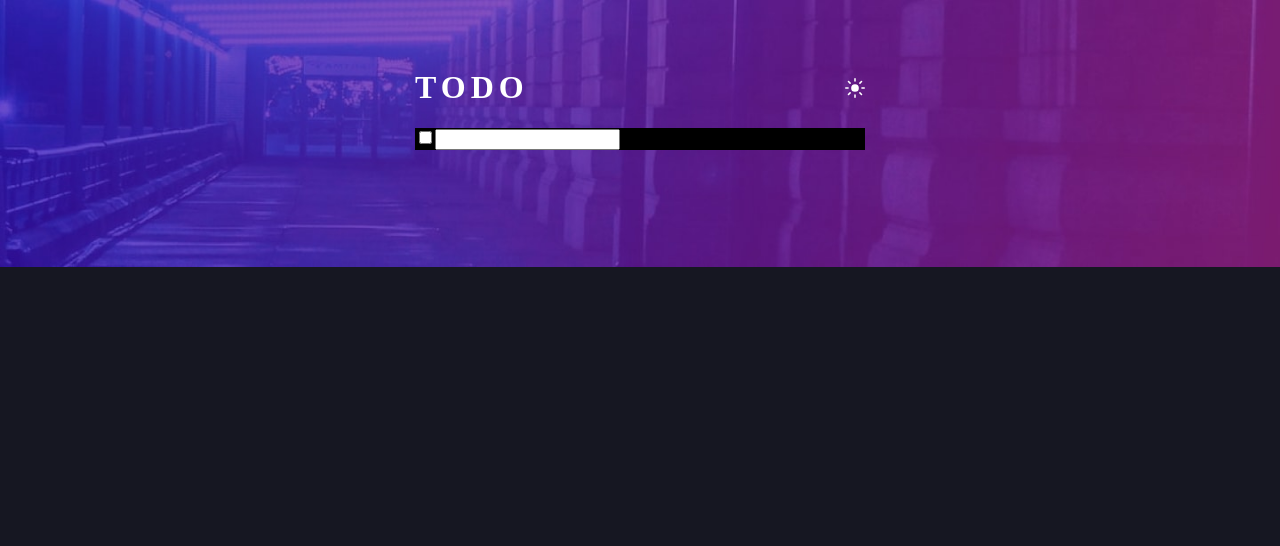
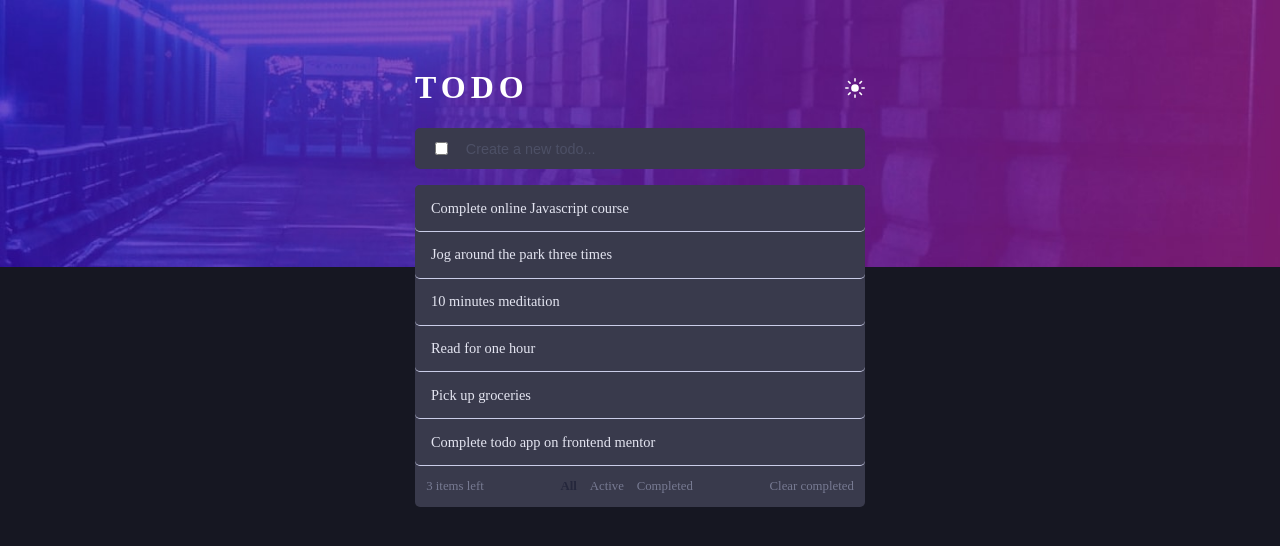
Before and after one commit to siafromspace/Todo-Application, a React (Create React App) app: page / in a window 1280 px wide. Shown: the top 546 px of the page. Built offline with nearby package versions, Linux system fonts and the light colour scheme.

Commit message:
major stylings covered

```diff
--- a/src/App.js
+++ b/src/App.js
@@ -6,8 +6,12 @@ import {
   RouterProvider
 } from "react-router-dom"
 import ThemeContextProvider from './context/ThemeContext';
+import TodoContextProvider from './context/TodoContext';
+
 //pages
 import All from './pages/All';
+import Active from './pages/Active';
+import Completed from './pages/Completed';
 
 //layouts
 import RootLayout from './layout/RootLayout';
@@ -16,15 +20,19 @@ const router = createBrowserRouter(
   createRoutesFromElements(
     <Route path="/" element={<RootLayout/>}>
       <Route index element={<All/>} />
+      <Route path="active" element={<Active />} />
+      <Route path="completed" element={<Completed />} />
     </Route>
   )
 )
 
 function App() {
   return (
-    <ThemeContextProvider>
-      <RouterProvider router={router} />
-    </ThemeContextProvider>
+    <TodoContextProvider>
+      <ThemeContextProvider>
+        <RouterProvider router={router} />
+      </ThemeContextProvider>
+    </TodoContextProvider>
   );
 }
 
--- /dev/null
+++ b/src/components/Todo.jsx
@@ -0,0 +1,10 @@
+const Todo = ({task}) => {
+    return (
+        <div className="text-field">
+          {/* <div></div> */}
+          <p>{task}</p>
+        </div>
+     );
+}
+
+export default Todo;
--- /dev/null
+++ b/src/context/TodoContext.js
@@ -0,0 +1,48 @@
+import { createContext, useState } from "react";
+
+export const TodoContext = createContext()
+
+const todoList = [
+    {
+        id: 1,
+        task: "Complete online Javascript course",
+        status: "active"
+    },
+    {
+        id: 2,
+        task: "Jog around the park three times",
+        status: "active"
+    },
+    {
+        id: 3,
+        task: "10 minutes meditation",
+        status: "completed"
+    },
+    {
+        id: 4,
+        task: "Read for one hour",
+        status: "active"
+    },
+    {
+        id: 5,
+        task: "Pick up groceries",
+        status: "completed"
+    },
+    {
+        id: 6,
+        task: "Complete todo app on frontend mentor",
+        status: "completed"
+    }
+]
+
+const TodoContextProvider = ({children}) => {
+    const [todos, setTodos] = useState(todoList)
+
+    return (
+        <TodoContext.Provider value={{todos}}>
+            {children}
+        </TodoContext.Provider>
+    )
+}
+
+export default TodoContextProvider
--- a/src/index.css
+++ b/src/index.css
@@ -4,7 +4,7 @@
   --veryLightGrayishBlue: hsl(236, 33%, 92%);
   --lightGrayishBlue: hsl(233, 11%, 84%);
   --darkGrayishBlue: hsl(236, 9%, 61%);
-  --veryDarkGrayingBlue: hsl(235, 19%, 35%);
+  --veryDarkGrayishBlue: hsl(235, 19%, 35%);
 
   /* dark theme */
   --veryDarkBlue: hsl(235, 21%, 11%);
@@ -44,7 +44,7 @@ code {
 }
 /* theme */
 #light.container {
-  background-color: var(--veryLightGray);
+  background-color: var(--veryLightGrayishBlue);
 }
 #dark.container {
   background-color: var(--veryDarkBlue);
@@ -95,5 +95,108 @@ header {
   cursor: pointer;
 }
 .text-field {
-  background-color: black;
+  padding: 0.7rem 1rem;
+  border-radius: 5px;
+  display: flex;
+  align-items: center;
+  gap: 0.8rem;
 }
+.text-field input[type="text"] {
+  border: none;
+  background-color: transparent;
+  width: 90%;
+  font-size: 0.9rem;
+  caret-color: var(--veryDarkGrayishBlue);
+}
+.text-field input[type="text"]:focus {
+  outline: none;
+}
+.text-field input[type="text"]::placeholder {
+  color: var(--veryDarkGrayishBlue1);
+}
+/* theme */
+#light .text-field {
+  background-color: var(--veryLightGray);
+}
+#light .text-field input[type="text"] {
+  color: var(--veryDarkDesaturatedBlue);
+}
+#dark .text-field {
+  background-color: var(--veryDarkGrayishBlue2);
+}
+#dark .text-field input[type="text"] {
+  color: var(--lightGrayishBlueHover);
+}
+
+/* todo container */
+.todo-container {
+  margin-top: 1rem;
+  padding: 0;
+  border-radius: 5px;
+  width: 100%;
+}
+.todo-container .text-field {
+  padding: 0 1rem;
+  border-bottom: 1px solid var(--lightGrayishBlue);
+  font-size: 0.9rem;
+}
+
+/* themes */
+#light .todo-container {
+  background-color: var(--veryLightGray);
+}
+#light .todo-container .text-field {
+  color: var(--veryDarkDesaturatedBlue);
+}
+#dark .todo-container {
+  background-color: var(--veryDarkGrayishBlue2);
+}
+#dark .todo-container .text-field {
+  color: var(--lightGrayishBlueHover);
+}
+/* last child */
+.todo-container .last-child {
+  padding: 0 0.7rem;
+  display: flex;
+  align-items: center;
+  justify-content: space-between;
+  font-size: 0.8rem;
+}
+.todo-container .last-child :last-child {
+  cursor: pointer;
+}
+.todo-container .last-child nav {
+  display: flex;
+  gap: 0.8rem;
+}
+.todo-container .last-child nav a.active {
+  color: var(--veryDarkDesaturatedBlue) !important;
+  font-weight: bold;
+}
+/* themes */
+#light .todo-container .last-child {
+  color: var(--veryDarkGrayishBlue1);
+}
+#light .todo-container .last-child nav a {
+  text-decoration: none;
+  color: var(--veryDarkGrayishBlue1);
+}
+#light .todo-container .last-child nav > *:hover {
+  color: var(--darkGrayishBlue);
+}
+#light .todo-container .last-child > *:hover {
+  color: var(--darkGrayishBlue);
+}
+#dark .todo-container .last-child {
+  color: var(--darkGrayishBlue);
+}
+#dark .todo-container .last-child nav > *:hover {
+  color: var(--lightGrayishBlueHover);
+}
+#dark .todo-container .last-child > *:hover {
+  color: var(--lightGrayishBlueHover);
+}
+#dark .todo-container .last-child nav a {
+  text-decoration: none;
+  color: var(--darkGrayishBlue);
+}
--- a/src/layout/RootLayout.jsx
+++ b/src/layout/RootLayout.jsx
@@ -4,9 +4,15 @@ import LightToggleIcon from "../assets/images/icon-sun.svg"
 import DarkToggleIcon from "../assets/images/icon-moon.svg"
 import { useContext } from "react"
 import { ThemeContext } from "../context/ThemeContext"
+import { NavLink, Outlet } from "react-router-dom"
+import { TodoContext } from "../context/TodoContext"
 
 const RootLayout = () => {
     const {theme, toggleTheme} = useContext(ThemeContext)
+    const {todos} = useContext(TodoContext)
+
+    const activeTodos = todos.filter(todo => todo.status === "active")
+
     return (
         <>
             <div className="bg-container">
@@ -26,11 +32,20 @@ const RootLayout = () => {
                     </div>
                     <div className="text-field">
                         <input type="checkbox" name="" id="" />
-                        <input type="text" name="" id="" />
+                        <input type="text" name="" placeholder="Create a new todo..." />
                     </div>
                 </header>
-                <main>
-                    <nav></nav>
+                <main className="todo-container">
+                    <Outlet />
+                    <div className="last-child">
+                        <p>{activeTodos.length} items left</p>
+                        <nav>
+                            <NavLink to="/">All</NavLink>
+                            <NavLink to="active">Active</NavLink>
+                            <NavLink to="completed">Completed</NavLink>
+                        </nav>
+                        <p>Clear completed</p>
+                    </div>
                 </main>
             </div>
         </>
--- /dev/null
+++ b/src/pages/Active.jsx
@@ -0,0 +1,19 @@
+import { useContext } from "react";
+import { TodoContext } from "../context/TodoContext";
+import Todo from "../components/Todo";
+
+const Active = () => {
+    const {todos} = useContext(TodoContext)
+    const activeTodos = todos.filter(todo => todo.status === "active")
+    console.log(activeTodos)
+
+    return (
+        <>
+          {activeTodos.map(todo => (
+                    <Todo task={todo.task} key={todo.id} />
+           ))}
+        </>
+     );
+}
+
+export default Active;
--- a/src/pages/All.jsx
+++ b/src/pages/All.jsx
@@ -1,6 +1,15 @@
+import { useContext } from "react";
+import { TodoContext } from "../context/TodoContext";
+import Todo from "../components/Todo";
+
 const All = () => {
+    const {todos} = useContext(TodoContext)
     return (
-        <div>All</div>
+        <>
+          {todos.map(todo => (
+            <Todo task={todo.task} key={todo.id} />
+          ))}
+        </>
      );
 }
 
--- /dev/null
+++ b/src/pages/Completed.jsx
@@ -0,0 +1,19 @@
+import { useContext } from "react";
+import { TodoContext } from "../context/TodoContext";
+import Todo from "../components/Todo";
+
+const Completed = () => {
+    const {todos} = useContext(TodoContext)
+    const completedTodos = todos.filter(todo => todo.status === "completed")
+    console.log(completedTodos)
+
+    return (
+        <>
+          {completedTodos.map(todo => (
+                    <Todo task={todo.task} key={todo.id} />
+           ))}
+        </>
+     );
+}
+
+export default Completed;
```
